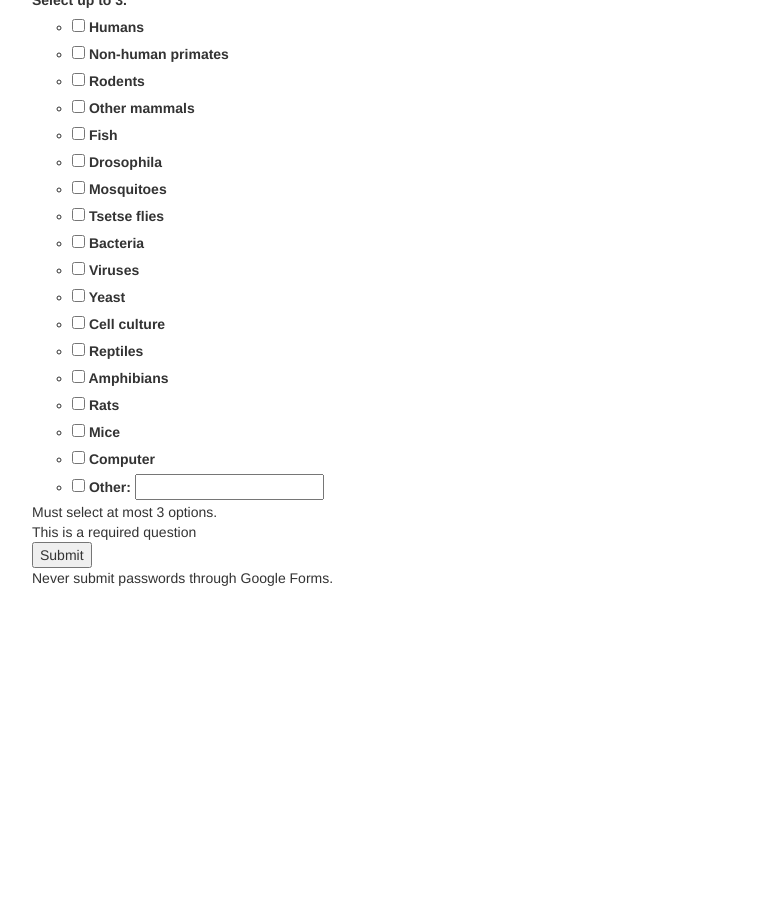
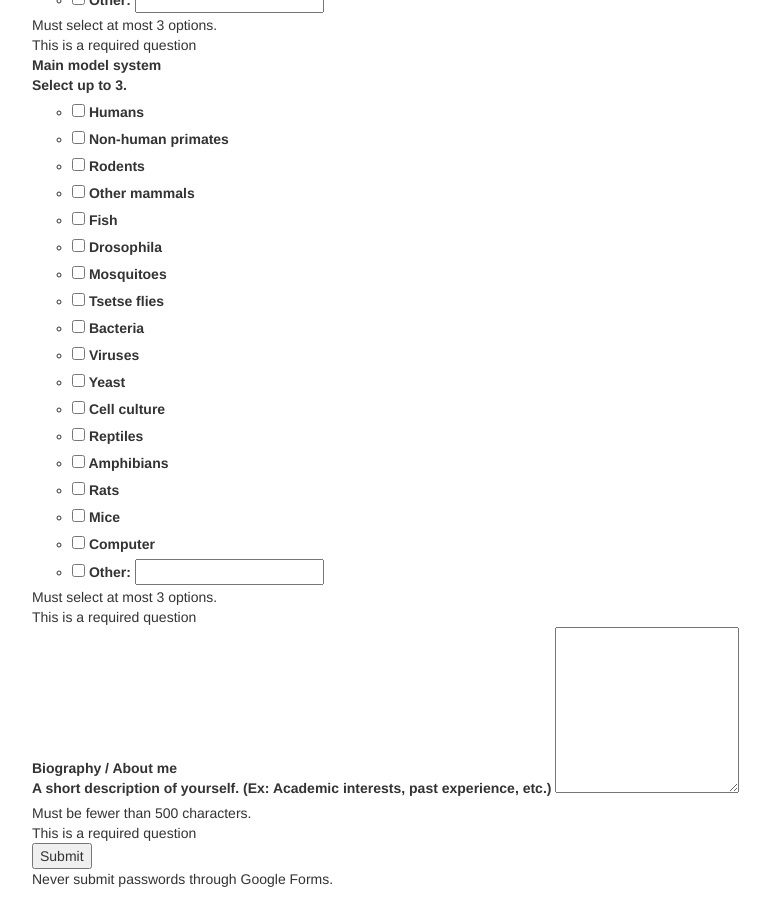
Before and after one commit to travs/TReND-links, a Jekyll site: the page built from signup.html, in a window 1280 px wide and 900 px high, scrolled down 1712 px. Shown: the whole window, without its empty margins (233-1003 px from the left). Built offline with Jekyll 4.4.1, drawn with Linux system fonts in a browser that asks for light colours; nearby versions of some CDN libraries; before the commit the page ends 2311 px from its top, so only the background shows below that; some of the changed text lies outside the part shown.

Commit message:
Add bio and website fields to form.

```diff
--- a/javascripts/form.js
+++ b/javascripts/form.js
@@ -96,4 +96,6 @@
 
 $('.ss-q-short, .ss-q-long').addClass('pull-right');
 
+$('#about').removeClass('pull-right'); //keep about textfield on left
+
 $('select').addClass('pull-right');
--- a/signup.html
+++ b/signup.html
@@ -91,6 +91,22 @@
               </div>
             </div>
           </div>
+
+          <div class="ss-form-question errorbox-good" role="listitem">
+            <div dir="ltr" class="ss-item  ss-text">
+              <div class="ss-form-entry">
+                <label class="ss-q-item-label" for="entry_821764119">
+                  <div class="ss-q-title">Website
+                  </div>
+                  <div class="ss-q-help ss-secondary-text" dir="ltr">Your blog, academic profile, or something else.</div>
+                </label>
+                <input type="url" name="entry.821764119" value="" class="ss-q-short" id="entry_821764119" dir="auto" aria-label="Website Your blog, academic profile, or something else. Must be a valid URL" title="Must be a valid URL">
+                <div class="error-message" id="278393852_errorMessage">Must be a valid URL</div>
+                <div class="required-message">This is a required question</div>
+              </div>
+            </div>
+          </div>
+
           <div class="ss-form-question errorbox-good" role="listitem">
             <div dir="ltr" class="ss-item  ss-text">
               <div class="ss-form-entry">
@@ -552,6 +568,25 @@
               </div>
             </div>
           </div>
+
+
+
+          <div class="ss-form-question errorbox-good" role="listitem">
+            <div dir="ltr" class="ss-item ss-paragraph-text">
+              <div class="ss-form-entry">
+                <label class="ss-q-item-label" for="entry_156860519">
+                  <div class="ss-q-title">Biography / About me
+                  </div>
+                  <div class="ss-q-help ss-secondary-text" dir="ltr">A short description of yourself. (Ex: Academic interests, past experience, etc.)</div>
+                </label>
+                <textarea name="entry.156860519" rows="8" cols="0" class="ss-q-long" id="about" dir="auto" aria-label="Biography / About me A short description of yourself. (Ex: Academic interests, past experience, etc.) Must be fewer than 500 characters."></textarea>
+                <div class="error-message" id="471413942_errorMessage">Must be fewer than 500 characters.</div>
+                <div class="required-message">This is a required question</div>
+              </div>
+            </div>
+          </div>
+
+
           <input type="hidden" name="draftResponse" value="[,,&quot;-2038882282831306314&quot;]
                                                             ">
           <input type="hidden" name="pageHistory" value="0">
```
